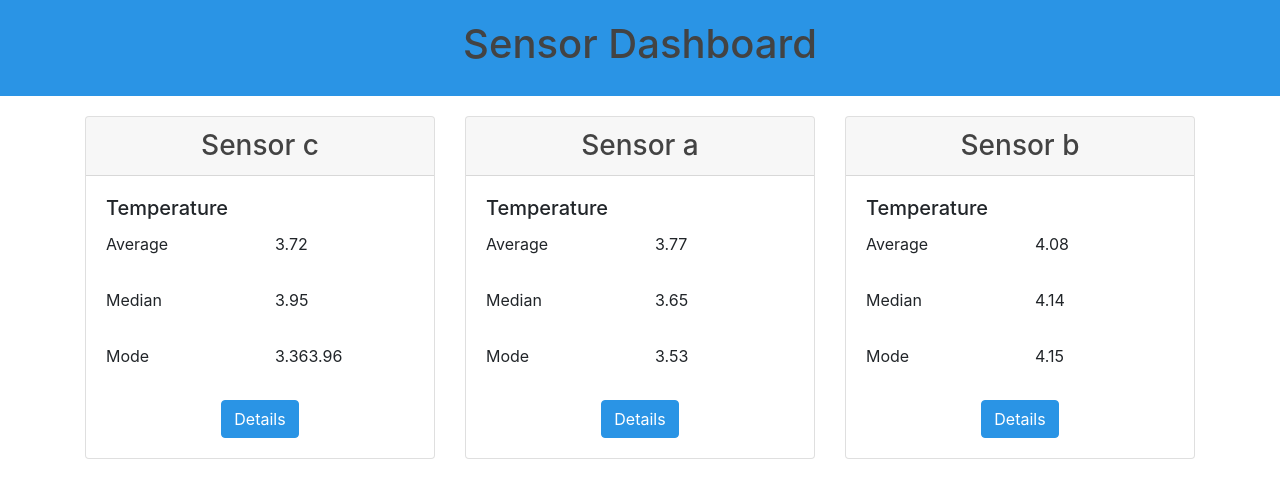
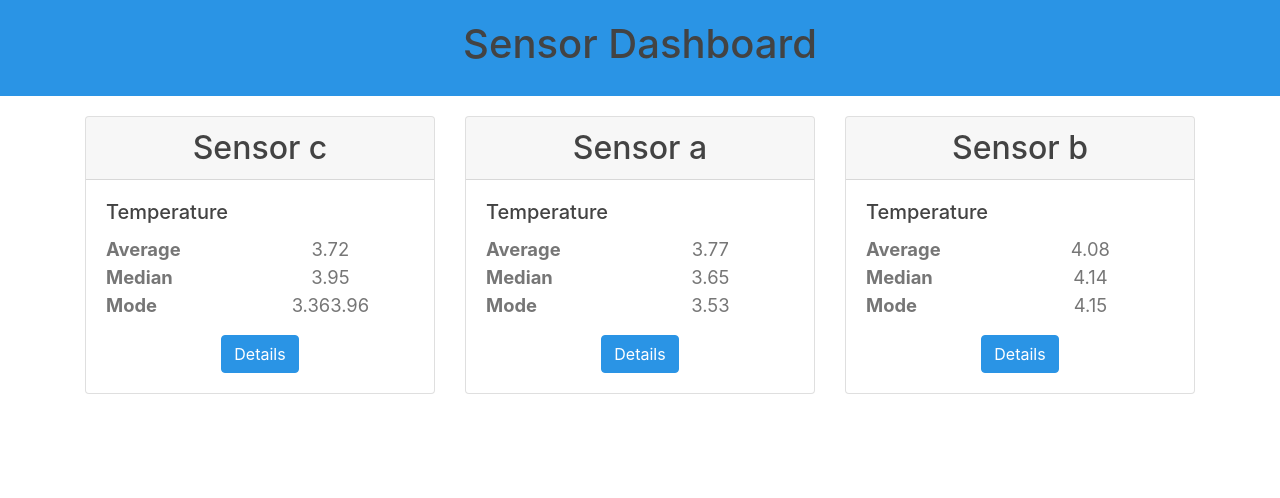
Before and after one commit to jp0123/sensor, a React (Create React App) app: page / in a window 1280 px wide. Shown: the top 498 px of the page. Built offline with nearby package versions, Linux system fonts and the light colour scheme.

Commit message:
Refactor sensor/data components, update text css

```diff
--- a/src/components/Data.js
+++ b/src/components/Data.js
@@ -1,14 +1,19 @@
 import React from 'react'
-import { Row, Col } from 'reactstrap'
+import { Row, Col, CardText } from 'reactstrap'
 
 const Data = ({ title, data }) => {
+
   return (
     <Row>
-      <Col xs="6">
-        <p>{title}</p>
+      <Col xs="5">
+        <CardText className="data-info-text data-info-title text-headers">
+          {title}
+        </CardText>
       </Col>
-      <Col xs="6">
-        <p>{data}</p>
+      <Col xs="7">
+        <CardText className="data-info-text data-info-value">
+          {data}
+        </CardText>
       </Col>
     </Row>
   )
--- a/src/components/Sensor.js
+++ b/src/components/Sensor.js
@@ -1,7 +1,7 @@
 import React from 'react'
 import {
   Col, Card, Button, CardHeader, CardBody,
-  CardTitle, CardText
+  CardTitle
 } from 'reactstrap';
 import Data from './Data';
 
@@ -16,18 +16,12 @@ const Sensor = ({ id, averageTemperature, medianTemperature, modeTemperature })
   return (
     <Col md="4" sm="12">
       <Card className="sensor-card">
-        <CardHeader tag="h3" className="text-headers text-center">{sensorId}</CardHeader>
+        <CardHeader tag="h3" className="text-headers text-center sensor-header">{sensorId}</CardHeader>
         <CardBody>
-          <CardTitle>{infoType}</CardTitle>
-          <CardText>
-            <Data title={infoTitleAverage} data={averageTemperature} />
-          </CardText>
-          <CardText>
-            <Data title={infoTitleMedian} data={medianTemperature} />
-          </CardText>
-          <CardText>
-            <Data title={infoTitleMode} data={modeTemperature} />
-          </CardText>
+          <CardTitle className="text-headers sensor-info-title">{infoType}</CardTitle>
+          <Data title={infoTitleAverage} data={averageTemperature} />
+          <Data title={infoTitleMedian} data={medianTemperature} />
+          <Data title={infoTitleMode} data={modeTemperature} />
           <div className="sensor-button-container">
             <Button className="sensor-details-button">{cardButtonTitle}</Button>
           </div>
--- a/src/index.css
+++ b/src/index.css
@@ -16,6 +16,7 @@ body {
   background-color:#2A94E5;
   padding-top: 2.5vh;
   padding-bottom: 2.5vh;
+  font-size: 2.5rem;
 }
 
 /** SENSOR COMPONENT **/
@@ -23,8 +24,17 @@ body {
   margin-top: 2.5vh;
 }
 
+.sensor-header {
+  font-size: 2rem;
+}
+
+.sensor-info-text {
+  font-size: 1.25rem;
+}
+
 .sensor-button-container {
   text-align: center;
+  margin-top: 1rem;
 }
 
 .sensor-details-button {
@@ -35,3 +45,18 @@ body {
 .sensor-details-button:hover {
   background-color: #187AC4 !important;
 }
+
+/** DATA COMPONENT **/
+
+.data-info-text {
+  color: #767676;
+  font-size: 1.15rem;
+}
+
+.data-info-title {
+  font-weight: bold;
+}
+
+.data-info-value {
+  text-align: center;
+}
```
